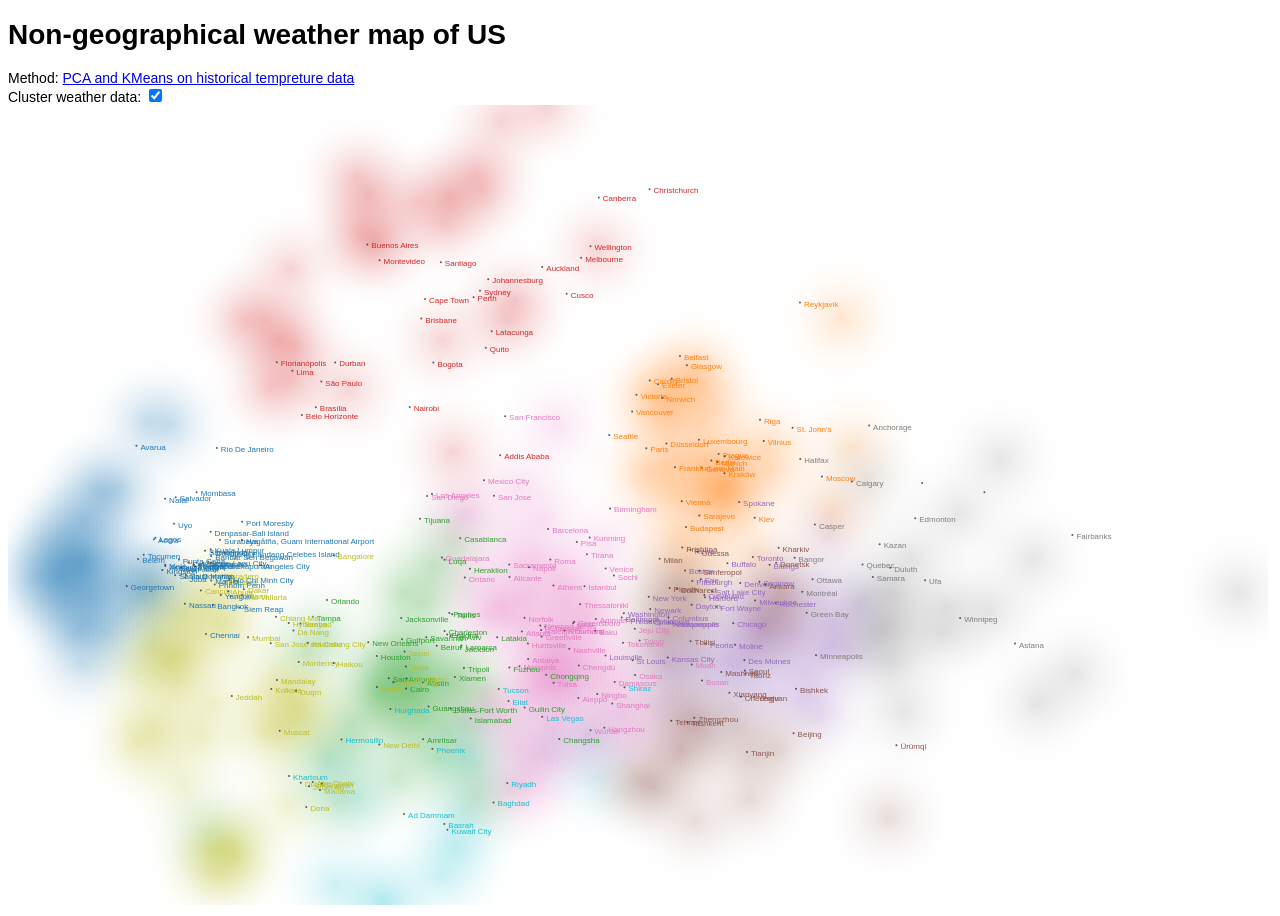
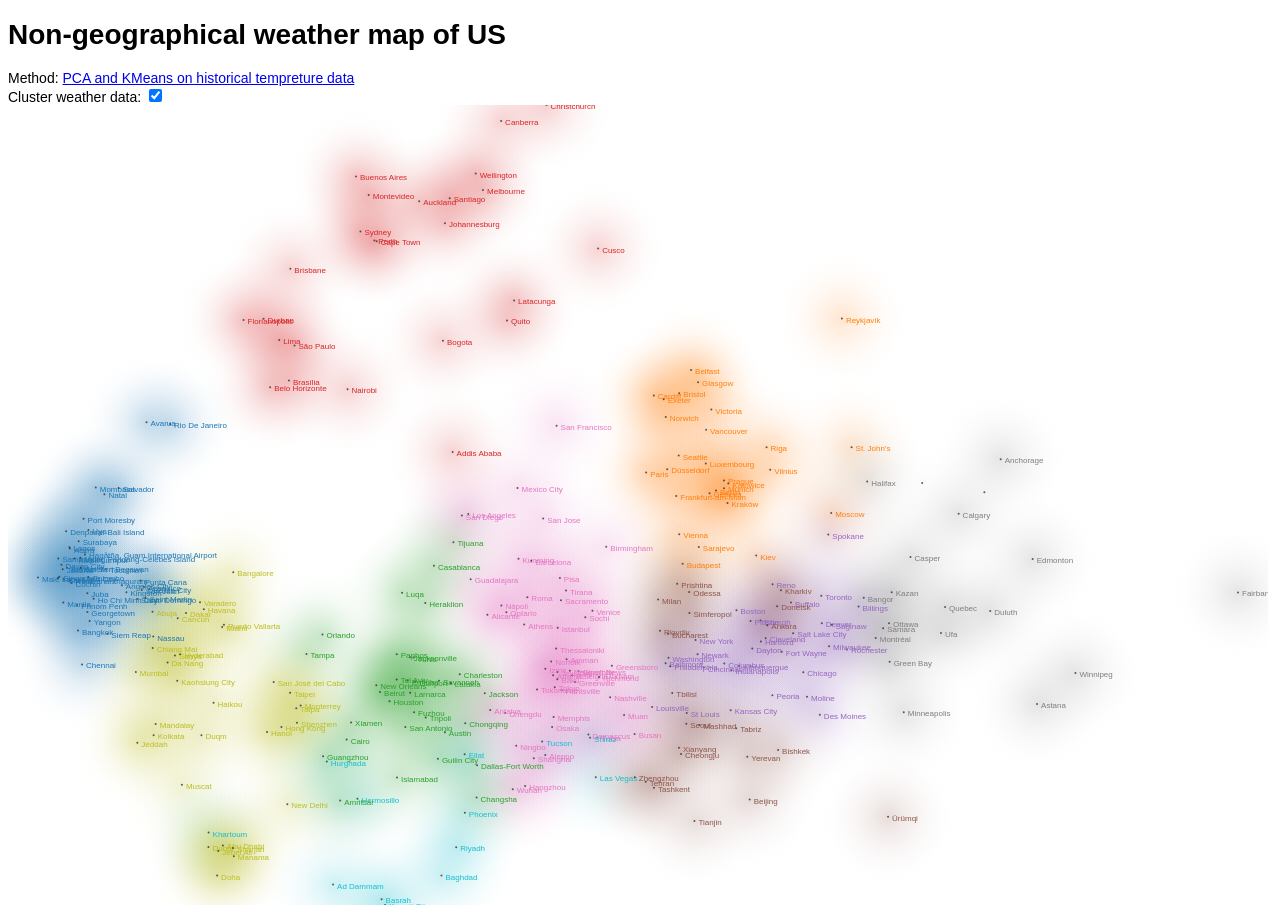
Before and after one commit to sepans/weather-mining, a plain HTML site: page world.html in a window 1280 px wide. Both pictures are taken after a click on the checkbox 155 px from the left and 95 px from the top of the page. Drawn offline with Linux system fonts and the light colour scheme.

Commit message:
fixed transform/transition problem

```diff
--- a/world.html
+++ b/world.html
@@ -170,23 +170,31 @@ var showPCData = function() {
             var areaEl = d3.select('.area-'+cId);
 
             var transform = 'translate('+x(parseFloat(station.PC1))+' '+y(parseFloat(station.PC2))+')';
-
-            console.log(transform);
+  //          console.log(cId, stationEl,areaEl)
+  //          console.log(transform, stationEl.attr('transform'), areaEl.attr('transform'));
 
 
+           // stationEl.transition().duration(1500)
+           //   .attr('transform', transform);
+
             stationEl.transition().duration(1500)
-              .attr('transform', transform)
-            stationEl.transition().delay(1000).duration(300)
-              .attr('fill', clusterColors(station.cluster));
+              .attr('fill', clusterColors(station.cluster))
+              .attr('transform', transform);
 
-            //TODO dynamic radial gradiant defs for colors scale: http://jsfiddle.net/Qh9X5/1110/
+            //stationEl.transition().duration(1500).attr('transform', transform);
 
-            areaEl.transition().delay(500).duration(1000)
-              .attr('transform', transform)
-              //.attr('fill', clusterColors(station.cluster))
+           areaEl.attr('transform', transform);
+
+          areaEl.transition().delay(1000).duration(500)
               .attr('fill', "url(#grad" + station.cluster + ")")
               .style('opacity', 0.2);
+       /* setTimeout(function() {
+            console.log(cId, transform, stationEl.attr('transform'), areaEl.attr('transform'));
+}, 2000);
+*/
         });
+
+
         d3.select('.map path').transition().duration(1500).attr('stroke','#FFF');
 
 }
```
